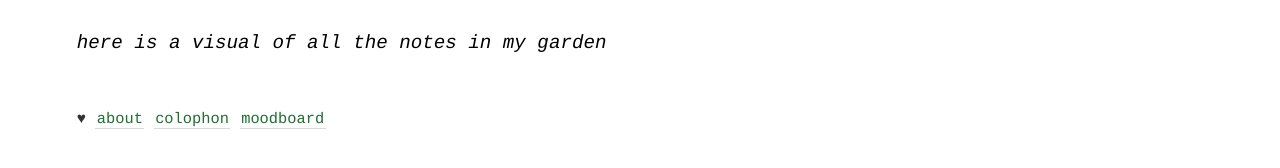
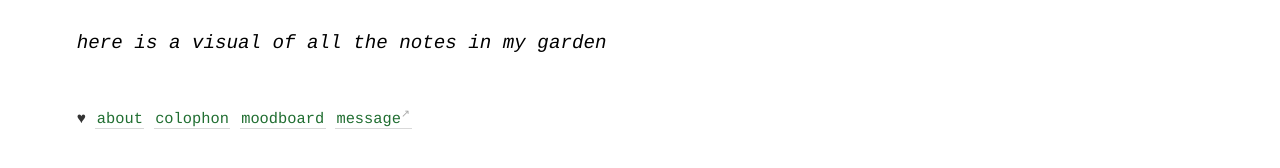
Before and after one commit to geminiworms/talyssagarden.github.io, a Jekyll site: the page built from _notes/science-reading.md, in a window 1280 px wide. Shown: the part 525-693 px from the top of the page. Built offline with Jekyll 4.4.1, drawn with Linux system fonts in a browser that asks for light colours.

Commit message:
Update footer.html

```diff
--- a/_includes/footer.html
+++ b/_includes/footer.html
@@ -1 +1 @@
-&hearts; <a class="internal-link" href="/about">about</a>  <a class="internal-link" href="/colophon">colophon</a>  <a class="internal-link" href="/moodboard">moodboard</a>
+&hearts; <a class="internal-link" href="/about">about</a>  <a class="internal-link" href="/colophon">colophon</a>  <a class="internal-link" href="/moodboard">moodboard</a> <a href = "mailto: sendtotalyssa@gmail.com">message</a>
```
